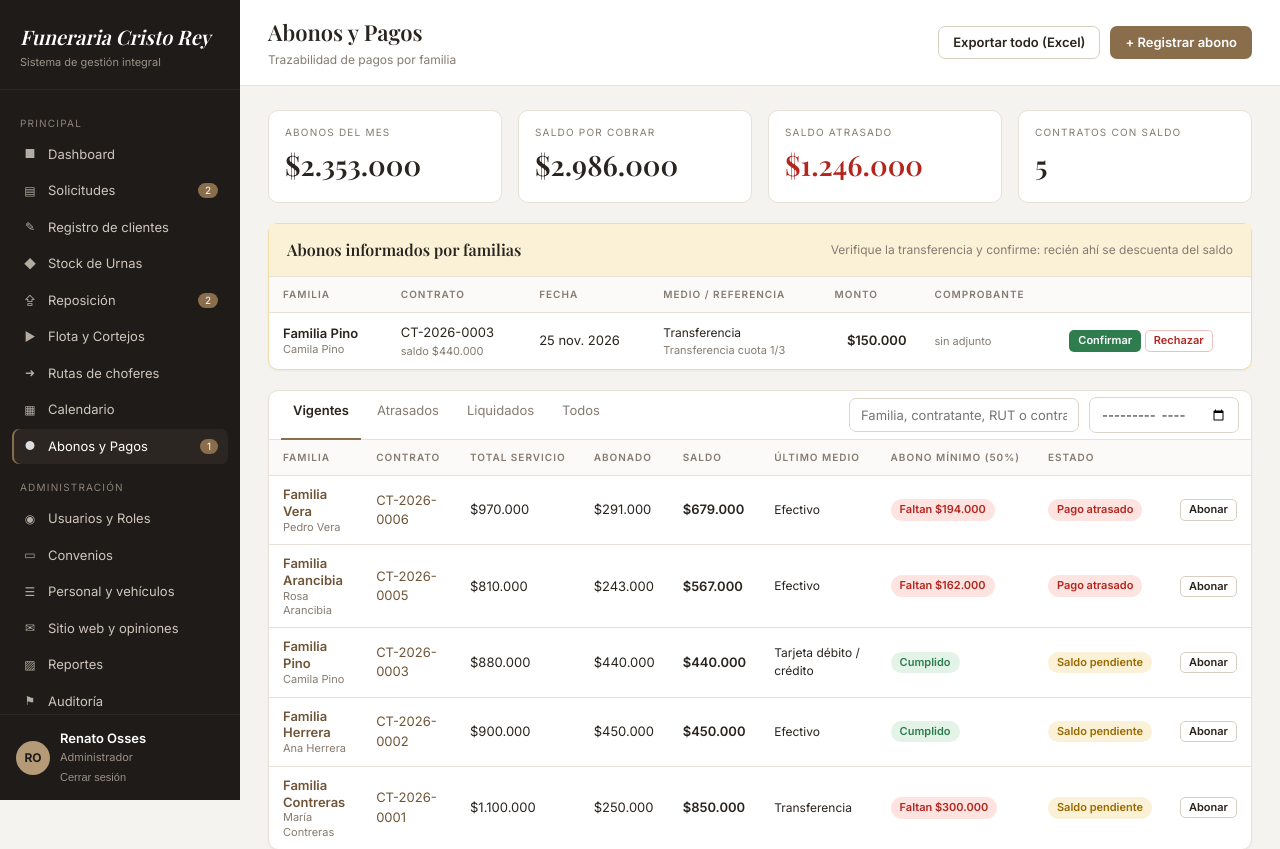
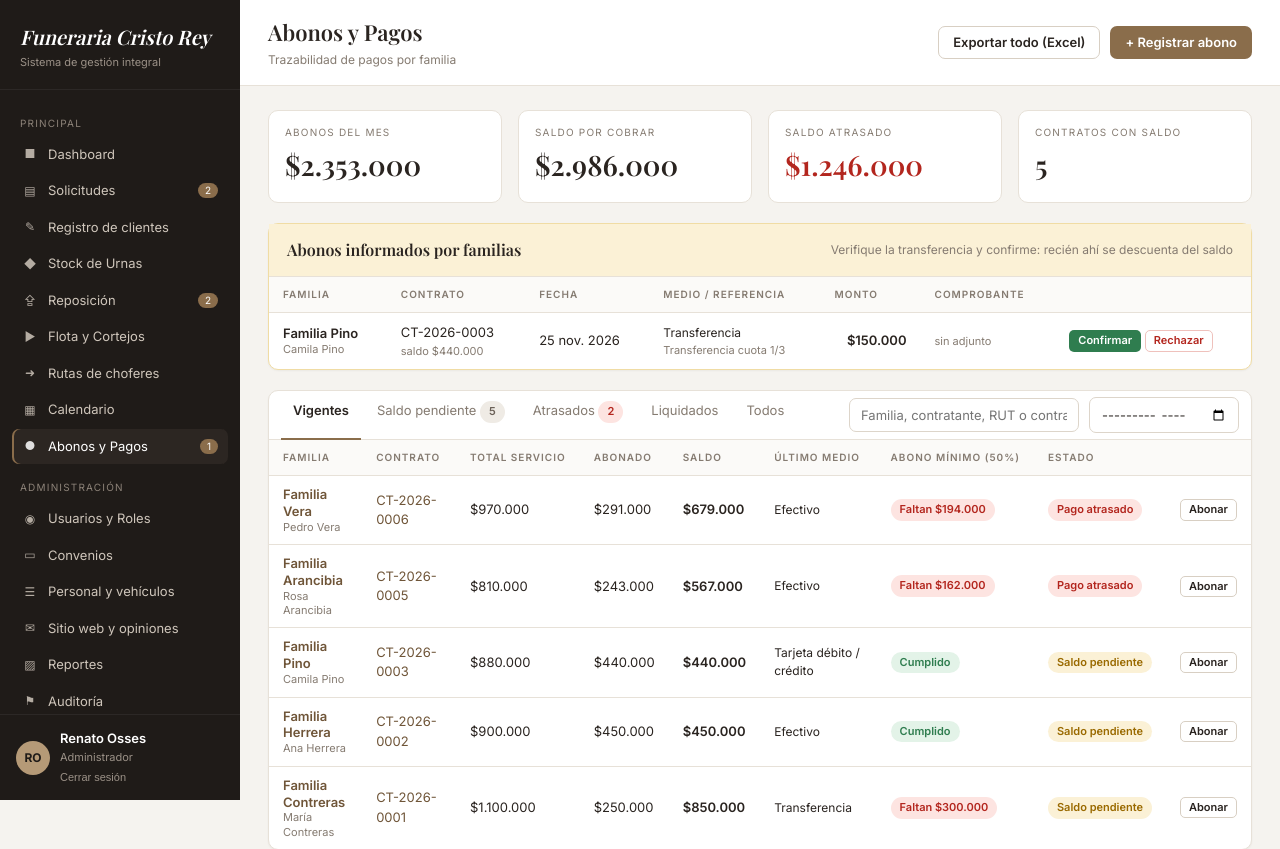
Before and after one commit to BastianGonzalez22/funeraria-cristo-rey, a Laravel app: page /panel/abonos in a window 1280 px wide. Shown: the top 849 px of the page. Run offline with Laravel 12, Linux system fonts and the light colour scheme; a user stored in the database is signed in; data comes from the database, SQL or seed files in the repository; some web fonts are replaced.

Commit message:
Pestaña saldo pendiente en abonos

```diff
--- a/app/Http/Controllers/AbonoController.php
+++ b/app/Http/Controllers/AbonoController.php
@@ -23,6 +23,7 @@ class AbonoController extends Controller
         $filtro = $request->query('filtro', 'vigentes');
         $contratos = Contrato::with(['solicitud.cliente', 'convenio', 'abonos'])
             ->when($filtro === 'vigentes', fn ($q) => $q->where('estado', 'vigente'))
+            ->when($filtro === 'pendientes', fn ($q) => $q->conSaldo()->reorder()->orderBy('fecha_vencimiento'))
             ->when($filtro === 'atrasados', fn ($q) => $q->atrasados())
             ->when($filtro === 'liquidados', fn ($q) => $q->where('estado', 'liquidado'))
             ->when($request->query('q'), fn ($q, $t) => $q->where(fn ($w) => $w->where('numero', 'like', "%{$t}%")
@@ -40,6 +41,10 @@ class AbonoController extends Controller
             'porConfirmar' => Abono::with(['contrato.solicitud.cliente', 'usuario'])->where('estado', 'pendiente')->oldest()->get(),
             'mes' => $this->mesValido($request->query('mes')),
             'filtro' => $filtro,
+            'conteos' => [
+                'pendientes' => Contrato::conSaldo()->count(),
+                'atrasados' => Contrato::atrasados()->count(),
+            ],
             'totales' => [
                 'por_cobrar' => (int) Contrato::conSaldo()->sum('saldo_pendiente'),
                 'atrasado' => (int) Contrato::atrasados()->sum('saldo_pendiente'),
--- a/resources/views/abonos/index.blade.php
+++ b/resources/views/abonos/index.blade.php
@@ -47,8 +47,8 @@
 
 <div class="card">
     <div class="tabs">
-        @foreach (['vigentes' => 'Vigentes', 'atrasados' => 'Atrasados', 'liquidados' => 'Liquidados', 'todos' => 'Todos'] as $k => $v)
-            <a href="{{ route('abonos.index', ['filtro' => $k]) }}" class="{{ $filtro === $k ? 'activo' : '' }}">{{ $v }}</a>
+        @foreach (['vigentes' => 'Vigentes', 'pendientes' => 'Saldo pendiente', 'atrasados' => 'Atrasados', 'liquidados' => 'Liquidados', 'todos' => 'Todos'] as $k => $v)
+            <a href="{{ route('abonos.index', ['filtro' => $k]) }}" class="{{ $filtro === $k ? 'activo' : '' }}">{{ $v }}@if (isset($conteos[$k])) <span class="badge {{ $k === 'atrasados' && $conteos[$k] ? 'b-bad' : 'b-neutral' }}">{{ $conteos[$k] }}</span>@endif</a>
         @endforeach
         <form method="GET" class="flex" style="margin-left:auto;padding:6px 0">
             <input type="hidden" name="filtro" value="{{ $filtro }}">
```
